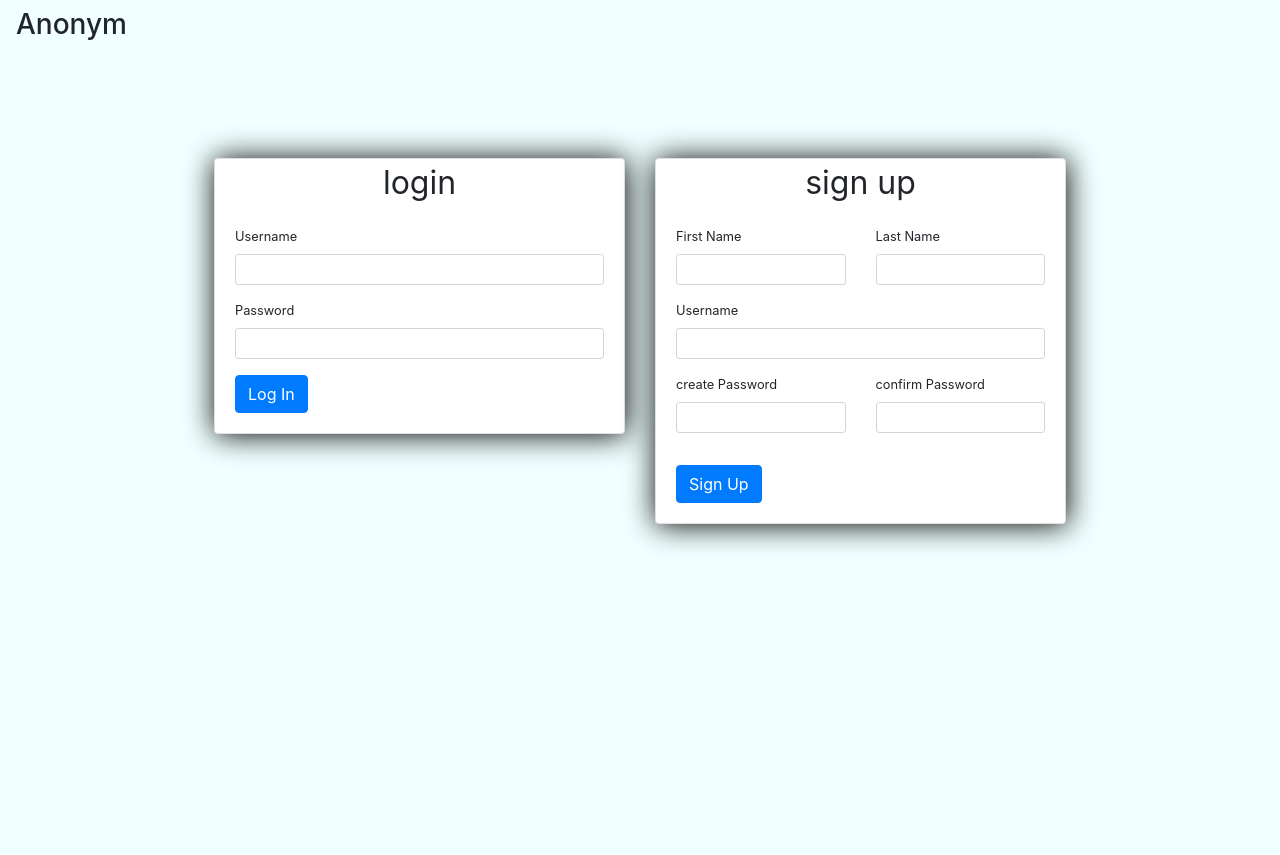
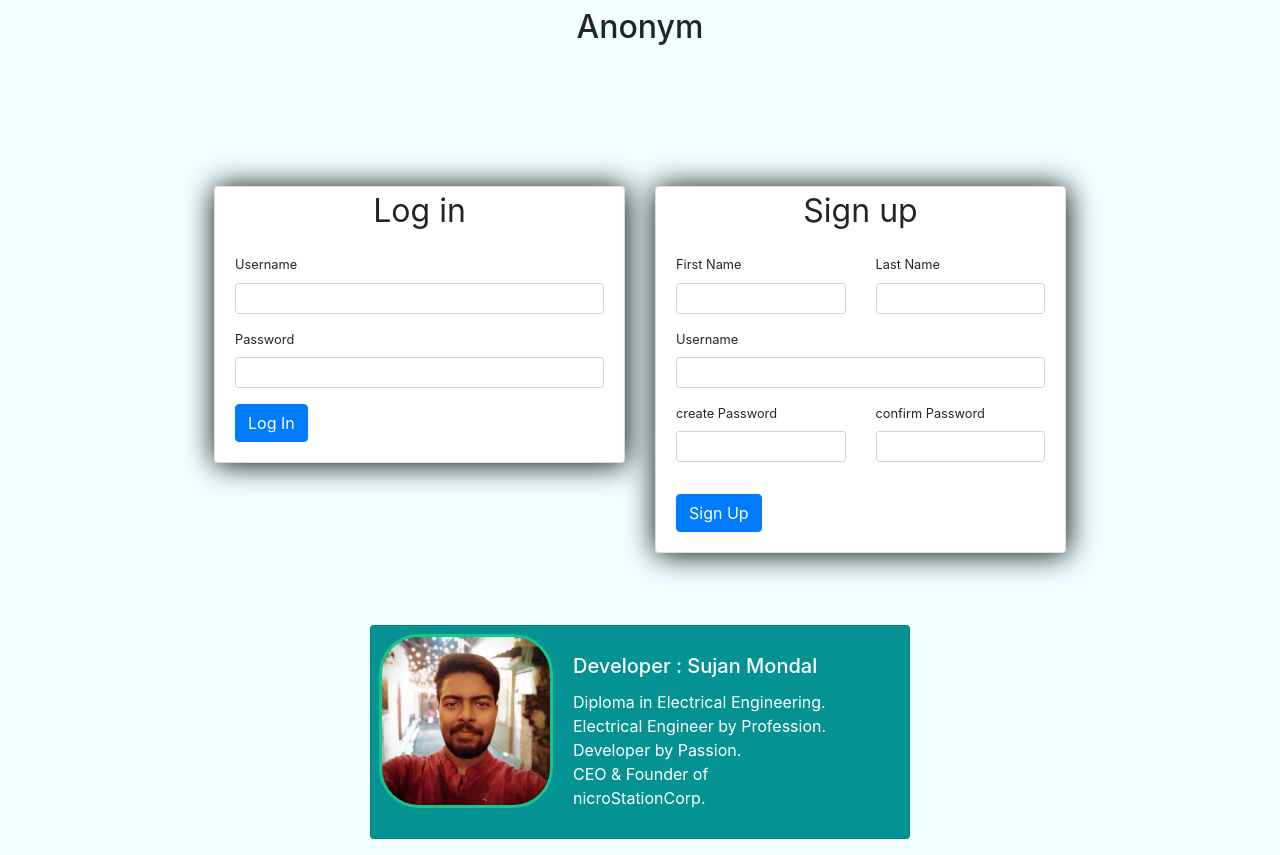
Before and after one commit to microStationCorp/anonym, a Django app: page / in a window 1280 px wide. Before the commit the page ends 549 px from the top, so only its background shows below. Run offline with Django 3.2, Linux system fonts and the light colour scheme; some libraries are stand-ins or nearby versions.

Commit message:
developer added

```diff
--- a/home/templates/home/home.html
+++ b/home/templates/home/home.html
@@ -14,9 +14,9 @@ home page
 
 <div class="myContainer">
     <div class="row">
-        <div class="col">
+        <div class="col my-4">
             <div class="card m1 my_shadow" style="min-width: 200px;">
-                <div class="card-text text-center head">login</div>
+                <div class="card-text text-center head">Log in</div>
                 <div class="card-body">
                     <span id="loginmsg" class="text-center" style="display:block;color: red; font-weight: bold;"></span>
                     <div class="form-group">
@@ -31,9 +31,9 @@ home page
                 </div>
             </div>
         </div>
-        <div class="col">
+        <div class="col my-4">
             <div class="card m1 my_shadow" style="min-width: 200px;">
-                <div class="card-text text-center head">sign up</div>
+                <div class="card-text text-center head">Sign up</div>
                 <div class="card-body">
 
                     <div class="row">
--- a/home/views.py
+++ b/home/views.py
@@ -4,7 +4,6 @@ from django.shortcuts import render, redirect
 
 
 def homePage(request):
-    print('home')
     if request.user.is_authenticated:
         return redirect('../user')
     return render(request, 'home/home.html')
--- a/message/templates/message/message.html
+++ b/message/templates/message/message.html
@@ -32,7 +32,7 @@
                     {% endfor %}
                     {% endif %}
                 </div>
-                <form action="http://127.0.0.1:8000/message/{{username.username}}" method="POST">
+                <form action="../message/{{username.username}}" method="POST">
                     {% csrf_token %}
                     <div class="row justify-content-center mt-3">
                         <div class="col text-center">
--- a/templates/base.html
+++ b/templates/base.html
@@ -1,3 +1,5 @@
+{% load static %}
+
 <html lang="en">
 
 <head>
@@ -15,12 +17,30 @@
 </head>
 
 <body>
-    <nav class="navbar navbar-expand-lg navbar-light">
-        <h3>Anonym</h3>
+    <nav class="navbar text-center navbar-expand-lg navbar-light">
+        <h2 class="mx-auto">Anonym</h2>
     </nav>
     <div class="container">
         {% block body %}
         {% endblock body %}
+    </div>
+
+    <div class="card mb-3 mx-auto mt-5" style="max-width: 540px;background: rgb(4, 146, 146); color: white;">
+        <div class="row no-gutters p-2">
+            <div class=" col-2 col-sm-3 col-md-4">
+                <img src="{% static 'img/author.jpg' %}" class="card-img" alt="..."
+                    style="border-radius: 40px;border:3px solid rgb(23, 197, 139)">
+            </div>
+            <div class="col-8 col-sm-7 col-md-7">
+                <div class="card-body">
+                    <h5 class="card-title">Developer : Sujan Mondal</h5>
+                    <p class="card-text">Diploma in Electrical Engineering.<br>
+                        Electrical Engineer by Profession.<br>
+                        Developer by Passion.<br>
+                        CEO & Founder of nicroStationCorp.</p>
+                </div>
+            </div>
+        </div>
     </div>
     <!-- Optional JavaScript -->
     {% block homejs %}
```
Also changed, not shown: db.sqlite3, static/img/author.jpg (added).
